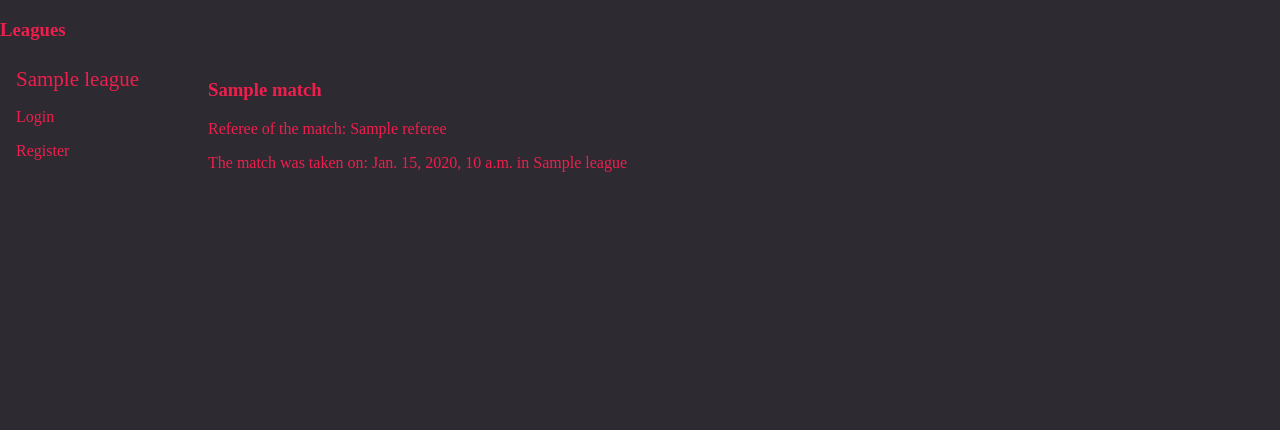
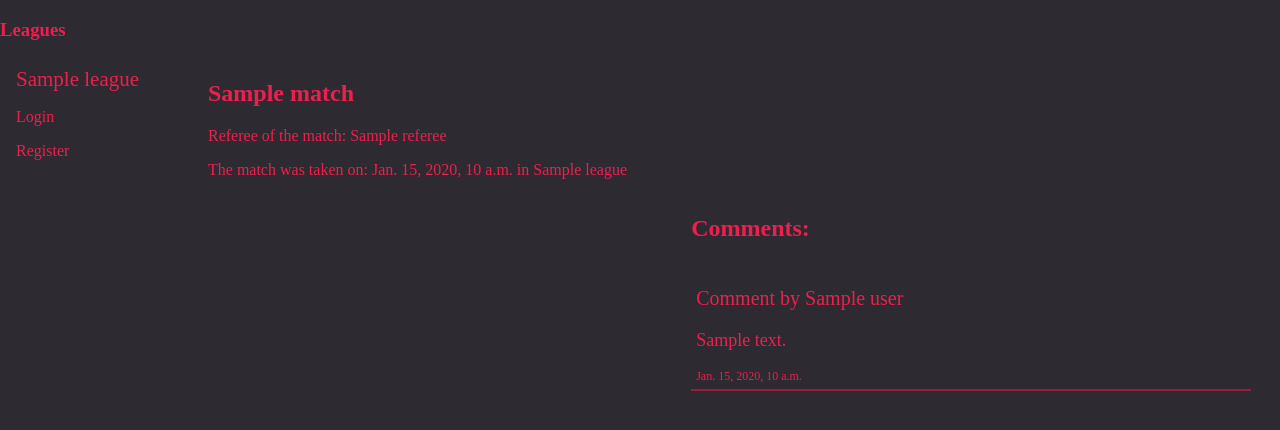
Before and after one commit to DeeStAcE/football_platfrom_project, a Django app: template football/templates/football/match_details.html in a window 1280 px wide. Shown: the top 430 px of the page. Run offline with Django 4.2, Linux system fonts and the light colour scheme; the template is opened without the code that fills it: most values are stand-ins (such as "Sample title", 1, 10 or a date in 2020).

Commit message:
possibility of adding comment to a match while being logged in, including tests

```diff
--- a/football/templates/football/match_details.html
+++ b/football/templates/football/match_details.html
@@ -1,7 +1,37 @@
 {% extends 'football/index.html' %}
 {% block title %}{{ match.team_home }}-{{ match.team_away }}{% endblock %}
 {% block content %}
-<h3>{{ match }}</h3>
+    <h2>{{ match }}</h2>
     <p>Referee of the match: {{ match.referee }}</p>
     <p>The match was taken on: {{ match.date }} in {{ match.league }}</p>
+
+    {% if user.is_authenticated %}
+        <div class="div-form-comment">
+            <form method="post" class="form-comment">
+                {% csrf_token %}
+                {{ form.as_p }}
+                <div>
+                    <button type="submit">Add comment</button>
+                </div>
+            </form>
+        </div>
+    {% endif %}
+
+    <div class="div-comments">
+        <h2>Comments:</h2>
+        {% for comment in comments %}
+            <div class="comment">
+                <p class="p-text-user">Comment by {{ comment.user }}</p>
+                <section>
+                    <p class="p-text-content">
+                        {{ comment.content }}
+                    </p>
+                    <div class="comment-date">
+                        {{ comment.date }}
+                    </div>
+                </section>
+            </div>
+        {% endfor %}
+    </div>
+
 {% endblock %}
--- a/static/css/style.css
+++ b/static/css/style.css
@@ -95,6 +95,49 @@ form button[type="submit"]:hover {
     background-color: #9B1C3D;
 }
 
+.form-comment {
+    margin: 0;
+    padding: 0;
+    background-color: #2D2A32;
+}
+
 .div-form {
     width: 50%;
 }
+
+.div-form-comment {
+    width: 600px;
+    position: fixed;
+    left: 15%;
+}
+
+form textarea {
+    width: 100%;
+    height: 100px;
+    border: 1px solid #ccc;
+    border-radius: 4px;
+    margin-bottom: 10px;
+}
+
+.div-comments {
+    position: fixed;
+    left: 54%;
+}
+
+.comment {
+    padding: 5px;
+    width: 550px;
+    border-bottom: 2px solid #9B1C3D;
+}
+
+.p-text-user {
+    font-size: 20px;
+}
+
+.p-text-content {
+    font-size: 18px;
+}
+
+.comment-date {
+    font-size: 12px;
+}
```
Also changed, not shown: football/forms.py (added, +9 -0 lines), football/models.py (+9 -0 lines), football/tests/conftest.py (+13 -0 lines), football/tests/tests.py (+25 -2 lines), football/tests/utils.py (+6 -0 lines), football/views.py (+18 -1 lines), football/migrations/0007_comment.py (added).
